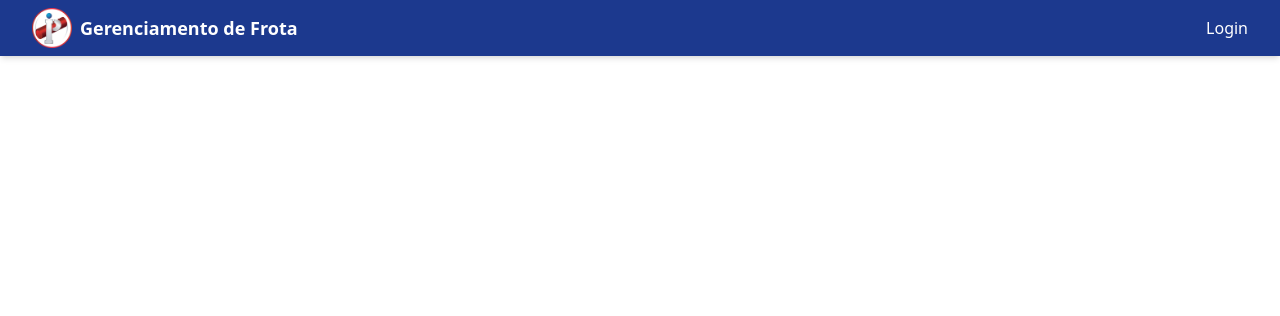
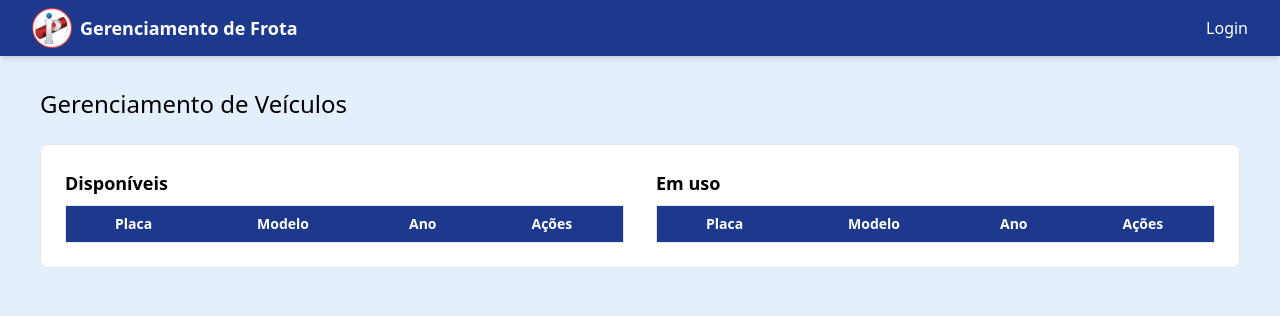
Before and after one commit to sinuehpassa/gerenciamento-frota, a Flask app: template src/templates/admin_templates/vehicles.html in a window 1280 px wide. Shown: the top 316 px of the page. Run offline with Flask 3, Linux system fonts and the light colour scheme; the template is opened without the code that fills it, so the values that code supplies are empty.

Commit message:
feat: gerenciamento de veiculos

```diff
--- a/src/templates/admin_templates/vehicles.html
+++ b/src/templates/admin_templates/vehicles.html
@@ -5,5 +5,46 @@
 {% endblock %}
 
 {% block page_content %}
+  <div class="max-h-screen p-6">
+    <div class="h-10 m-2">
+      <h1 class="text-2xl m-2">
+        Gerenciamento de Veículos
+      </h1>
+    </div>
+    <div class="bg-white border border-gray-200 flex flex-col md:flex-row flex-grow m-4 rounded-lg gap-4 p-4">
+      <div class="h-64 md:h-auto w-full md:w-2/3 p-2 flex-1 overflow-x-auto">
+        <h2 class="text-lg font-semibold mb-2">Disponíveis</h2>
+        <table class="min-w-full bg-white border border-gray-200 rounded-lg text-sm">
+          <thead class="bg-blue-900 text-white">
+            <tr>
+              <th class="px-4 py-2">Placa</th>
+              <th class="px-4 py-2">Modelo</th>
+              <th class="px-4 py-2">Ano</th>
+              <th class="px-4 py-2">Ações</th>
+            </tr>
+          </thead>
+          <tbody>
+            <!-- Exemplo de linha, troque por loop Jinja2 depois -->
 
+          </tbody>
+        </table>
+      </div>
+      <div class="h-64 md:h-auto w-full md:w-1/3 p-2 flex-1 overflow-x-auto">
+        <h2 class="text-lg font-semibold mb-2">Em uso</h2>
+        <table class="min-w-full bg-white border border-gray-200 rounded-lg text-sm">
+          <thead class="bg-blue-900 text-white">
+            <tr>
+              <th class="px-4 py-2">Placa</th>
+              <th class="px-4 py-2">Modelo</th>
+              <th class="px-4 py-2">Ano</th>
+              <th class="px-4 py-2">Ações</th>
+            </tr>
+          </thead>
+          <tbody>
+
+          </tbody>
+        </table>
+      </div>
+    </div>
+  </div>
 {% endblock %}
--- a/src/templates/layout.html
+++ b/src/templates/layout.html
@@ -9,7 +9,7 @@
     <link rel="icon" type="image/x-icon" href="{{ url_for('static', filename='images/favicon.png') }}">
     {% endblock %}
 </head>
-<body>
+<body class="bg-[#e3f0fc]">
     <!-- O que voce procura aqui? -->
     <nav id="navbar" class="w-full bg-blue-900 shadow-md">
         <div class="flex items-center justify-between px-4 py-2 md:px-8">
```
